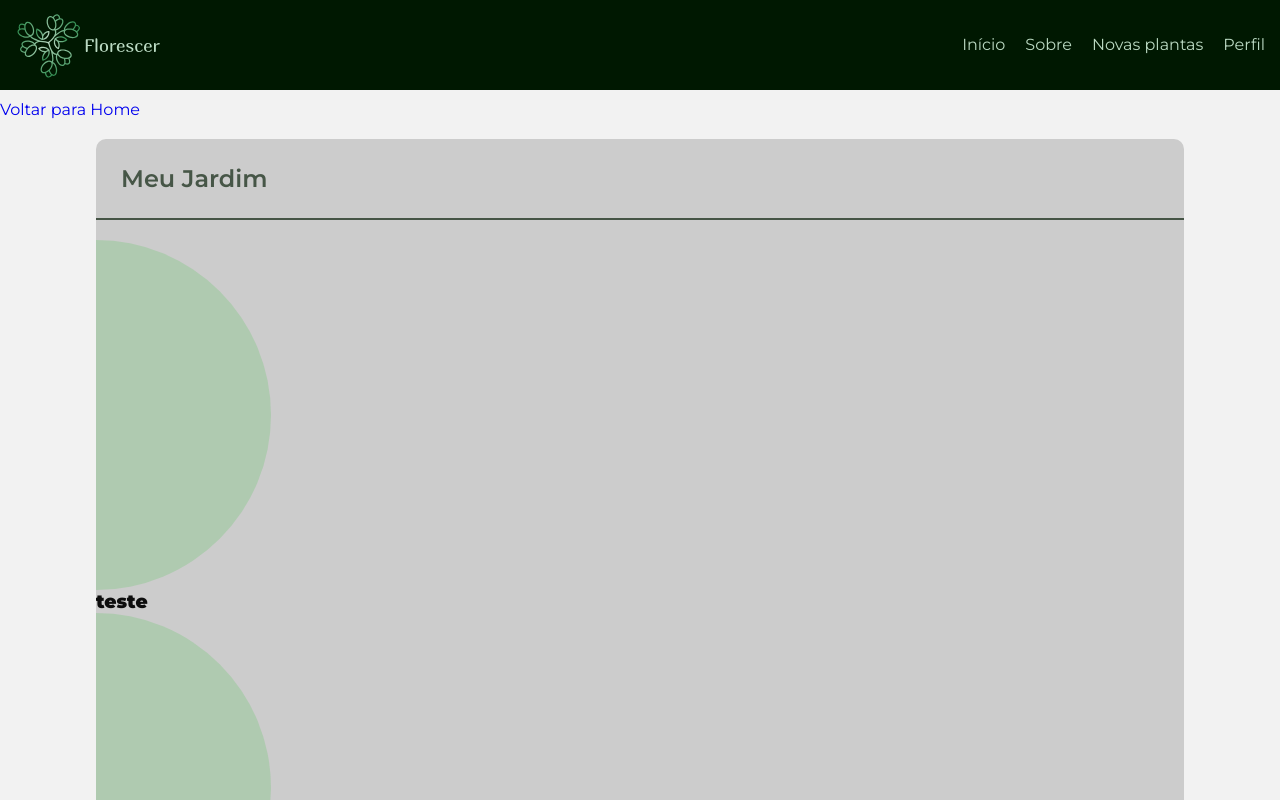
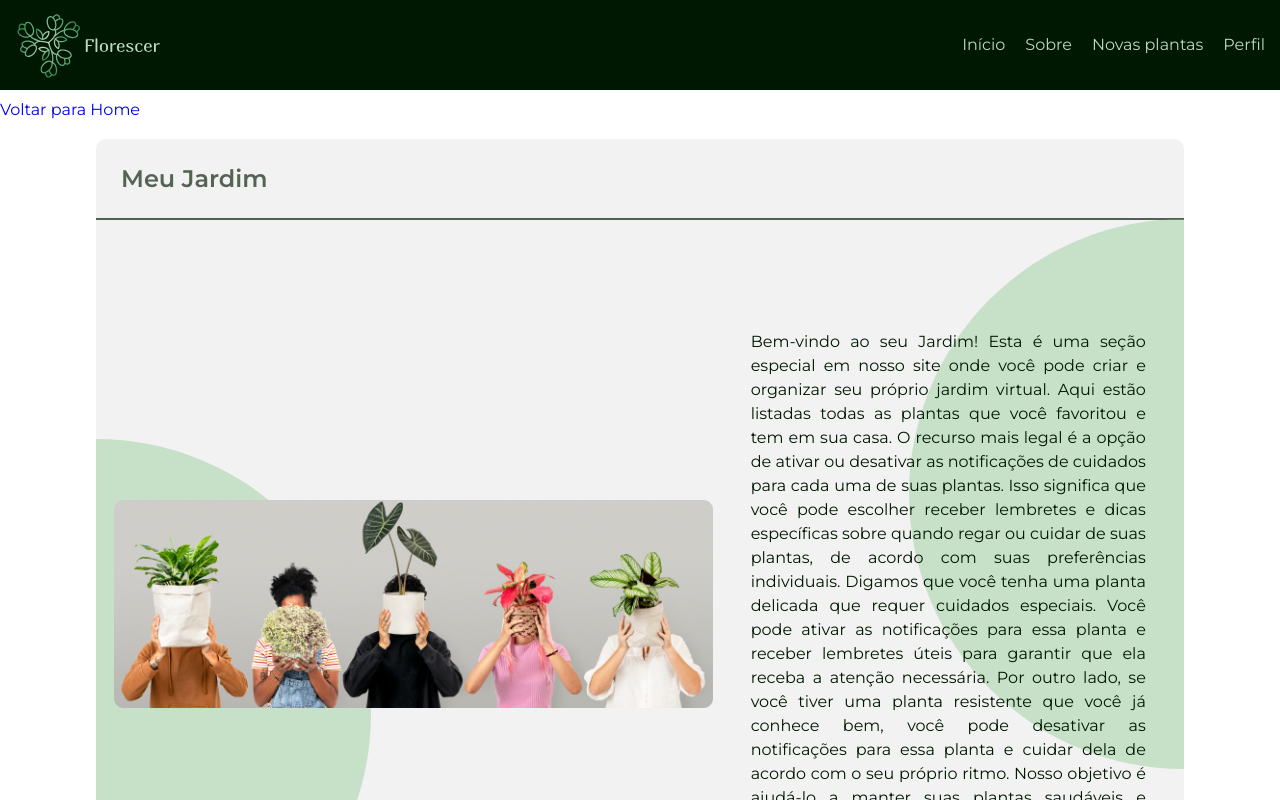
Before and after one commit to senac-pd1/florescer-front-end, a React (Vite) app: page /profile in a window 1280 px wide. Shown: the top 800 px of the page. Built offline with nearby package versions, Linux system fonts and the light colour scheme.

Commit message:
adicionando imagem e texto informativos e ajustando layout

```diff
--- a/src/containers/UserGarden/UserGarden.tsx
+++ b/src/containers/UserGarden/UserGarden.tsx
@@ -1,7 +1,11 @@
+import imageGarden from "./../../assets/imageGarden.png";
 import {
-  CircleShape1,
-  CircleShape2,
+  CircleShapeLeft,
+  CircleShapeRight,
+  ContainerInfo,
   GardenContainer,
+  ImageCard,
+  TextCard,
   TitleGarden,
 } from "./UserGardenStyle";
 
@@ -9,9 +13,37 @@ const UserGarden = () => {
   return (
     <GardenContainer>
       <TitleGarden>Meu Jardim</TitleGarden>
-      <CircleShape1></CircleShape1>
-      <h3>teste</h3>
-      <CircleShape2></CircleShape2>
+      <CircleShapeLeft></CircleShapeLeft>
+      <CircleShapeRight></CircleShapeRight>
+      <ContainerInfo>
+        <ImageCard>
+          <img
+            src={imageGarden}
+            alt="imagem de 5 pessoas seguram um vaso de planta em frente ao seu rosto"
+          />
+        </ImageCard>
+        <TextCard>
+          <p>
+            Bem-vindo ao seu Jardim! Esta é uma seção especial em nosso site
+            onde você pode criar e organizar seu próprio jardim virtual. Aqui
+            estão listadas todas as plantas que você favoritou e tem em sua
+            casa. O recurso mais legal é a opção de ativar ou desativar as
+            notificações de cuidados para cada uma de suas plantas. Isso
+            significa que você pode escolher receber lembretes e dicas
+            específicas sobre quando regar ou cuidar de suas plantas, de acordo
+            com suas preferências individuais. Digamos que você tenha uma planta
+            delicada que requer cuidados especiais. Você pode ativar as
+            notificações para essa planta e receber lembretes úteis para
+            garantir que ela receba a atenção necessária. Por outro lado, se
+            você tiver uma planta resistente que você já conhece bem, você pode
+            desativar as notificações para essa planta e cuidar dela de acordo
+            com o seu próprio ritmo. Nosso objetivo é ajudá-lo a manter suas
+            plantas saudáveis e felizes, fornecendo informações valiosas e
+            lembretes oportunos. Queremos tornar sua jornada como jardineiro(a)
+            mais fácil e agradável.
+          </p>
+        </TextCard>
+      </ContainerInfo>
     </GardenContainer>
   );
 };
--- a/src/containers/UserGarden/UserGardenStyle.ts
+++ b/src/containers/UserGarden/UserGardenStyle.ts
@@ -2,10 +2,11 @@ import styled from "styled-components";
 import { colorsVariables } from "../../style/VariablesStyle";
 
 export const GardenContainer = styled.section`
-  background-color: ${colorsVariables.lightGrey};
+  background-color: ${colorsVariables.whiteBackground};
   width: 85%;
   margin: 20px auto;
   border-radius: 10px;
+  position: relative;
 `;
 
 export const TitleGarden = styled.h2`
@@ -17,29 +18,60 @@ export const TitleGarden = styled.h2`
   margin-bottom: 20px;
 `;
 
-export const CircleShape1 = styled.div`
-  width: 350px;
-  height: 350px;
+export const CircleShapeLeft = styled.span`
+  position: absolute;
+  top: 300px;
+  left: 0;
+  width: 550px;
+  height: 550px;
   shape-outside: circle(50% at 30%);
   clip-path: circle(50% at 0%);
-  background: rgba(129, 199, 132, 0.39);
+  background: ${colorsVariables.mediumGreenTransparent};
   shape-outside: inset(20px 5px 30px 10px);
+  z-index: 1;
 `;
 
-export const CircleShape2 = styled.div`
-  width: 350px;
-  height: 350px;
+export const CircleShapeRight = styled.span`
+  position: absolute;
+  top: 80px;
+  right: 0;
+  transform: rotate(180deg);
+  width: 550px;
+  height: 550px;
   shape-outside: circle(50% at 30%);
   clip-path: circle(50% at 0%);
-  background: rgba(129, 199, 132, 0.39);
+  background: ${colorsVariables.mediumGreenTransparent};
+  shape-outside: inset(20px 5px 30px 10px);
+  z-index: 1;
 `;
 
-// #circulo {
-//     float: left;
-//     width: 150px;
-//     height: 150px;
-//     margin: 20px;
-//     shape-outside: circle(50% at 30%);
-//     clip-path: circle(50% at 0%);
-//     background: lightblue;
-//   }
+export const ContainerInfo = styled.div`
+  display: flex;
+  flex-wrap: wrap;
+  justify-content: space-evenly;
+  align-items: center;
+  width: 100%;
+  margin-top: 90px;
+`;
+
+export const TextCard = styled.div`
+  color: ${colorsVariables.darkGreen};
+  z-index: 2;
+  flex-basis: 40%;
+  max-width: 800px;
+  p {
+    text-align: justify;
+    font-size: 16px;
+    line-height: 24px;
+    margin: 20px;
+  }
+`;
+
+export const ImageCard = styled.div`
+  z-index: 2;
+  flex-basis: 55%;
+  max-width: 800px;
+  img {
+    width: 100%;
+  }
+`;
--- a/src/style/VariablesStyle.ts
+++ b/src/style/VariablesStyle.ts
@@ -5,7 +5,9 @@ export const colorsVariables = {
   mediumGreen: "#308C50",
   lightGreen: "#BAD9C2",
   darkGreenTransparent: "rgba(16, 38, 17, 0.7)",
-  white: "#F2F2F2",
+  mediumGreenTransparent: "rgba(129, 199, 132, 0.39)",
+  white: "#FFF",
+  whiteBackground: "#f2f2f2",
   lightGrey: "#CCCCCC",
   mediumGrey: "#969696",
   black: "#0D0D0D",
```
Also changed, not shown: src/assets/imageGarden.png (added).
